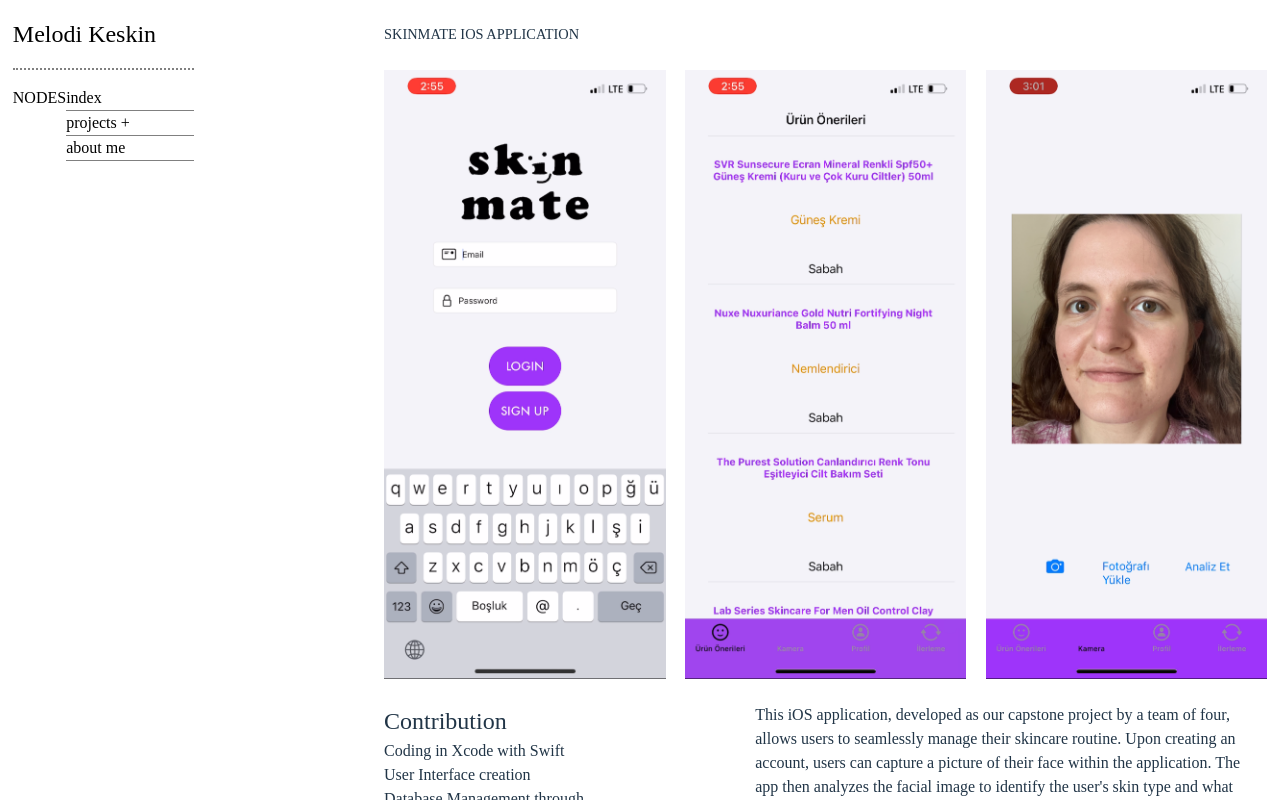
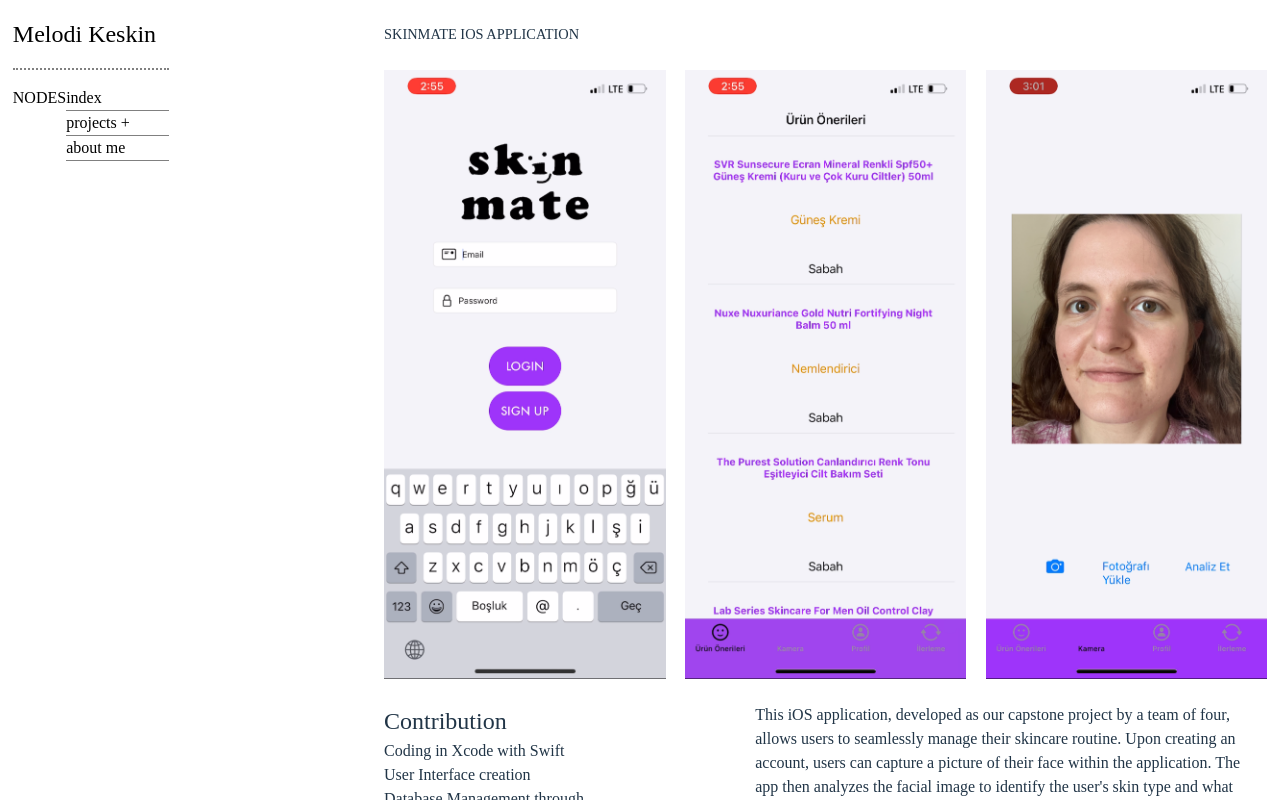
Before and after one commit to makimakimek/melodiPortfolio, a React (Vite) app: page /Skinmate in a window 1280 px wide. Shown: the top 800 px of the page. Built offline with nearby package versions, Linux system fonts and the light colour scheme; a web font is replaced by a local one.

Commit message:
gap added between nodes and dropdown items

```diff
--- a/src/App.css
+++ b/src/App.css
@@ -120,7 +120,7 @@
 
 .menuItem {
   border-bottom: 1px solid grey;
-  width: 10vw;
+  width: 8vw;
   color: black;
   cursor: pointer;
 }
```
